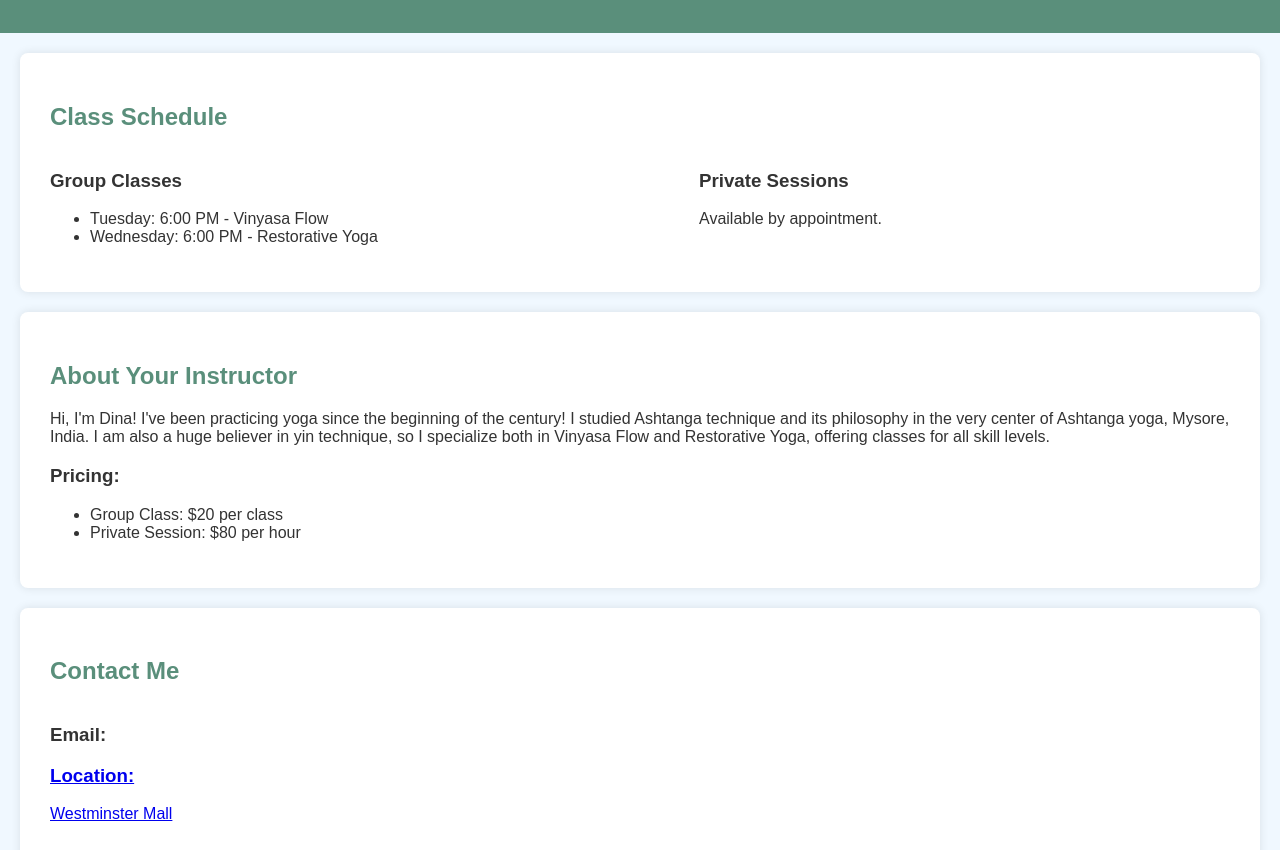
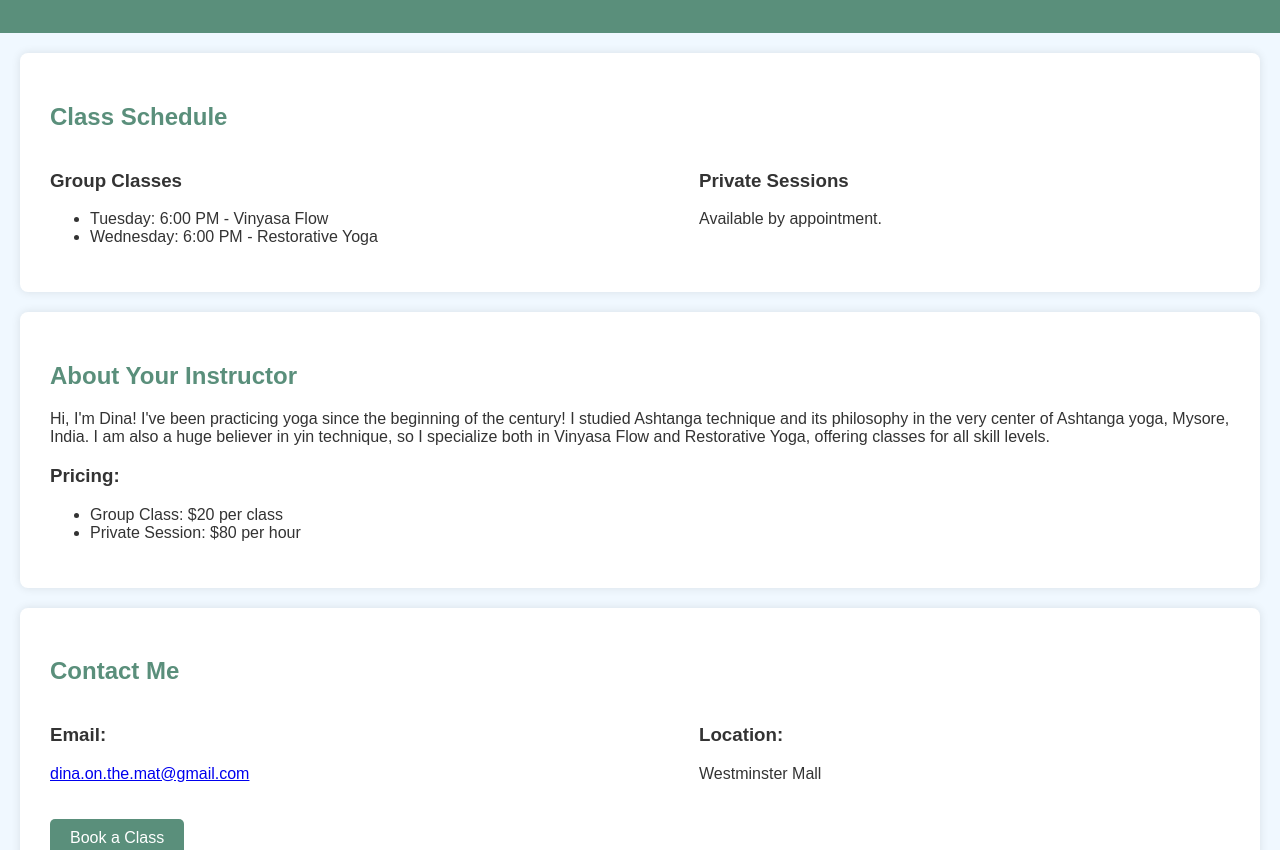
Before and after one commit to Dina5781/yoga, a plain HTML site: page index.html in a window 1280 px wide. Shown: the part 102-952 px from the top of the page. Drawn offline with Linux system fonts and the light colour scheme.

Commit message:
Update index.html

```diff
--- a/index.html
+++ b/index.html
@@ -88,7 +88,7 @@
   <!-- About and Pricing Section -->
   <section>
     <h2>About Your Instructor</h2>
-    <p>Hi, I'm Dina! I've been practicing yoga since the beginning of the century! I studied Ashtanga technique and its philosophy in the very center of Ashtanga yoga, Mysore, India. I am also a huge believer in yin technique, so  I specialize both in Vinyasa Flow and Restorative Yoga, offering classes for all skill levels.</p>
+    <p>Hi, I'm Dina! I've been practicing yoga since the beginning of the century! I studied Ashtanga technique and its philosophy in the very center of Ashtanga yoga, Mysore, India. I am also a huge believer in yin technique, so I specialize both in Vinyasa Flow and Restorative Yoga, offering classes for all skill levels.</p>
     <h3>Pricing:</h3>
     <ul>
       <li>Group Class: $20 per class</li>
@@ -102,7 +102,7 @@
     <div class="contact-info">
       <div>
         <h3>Email:</h3>
-        <p><a href="mailto:dina.on.the.mat@gmail.com>dina.on.the.mat@gmail.com</a></p>
+        <p><a href="mailto:dina.on.the.mat@gmail.com">dina.on.the.mat@gmail.com</a></p>
       </div>
       <div>
         <h3>Location:</h3>
```
